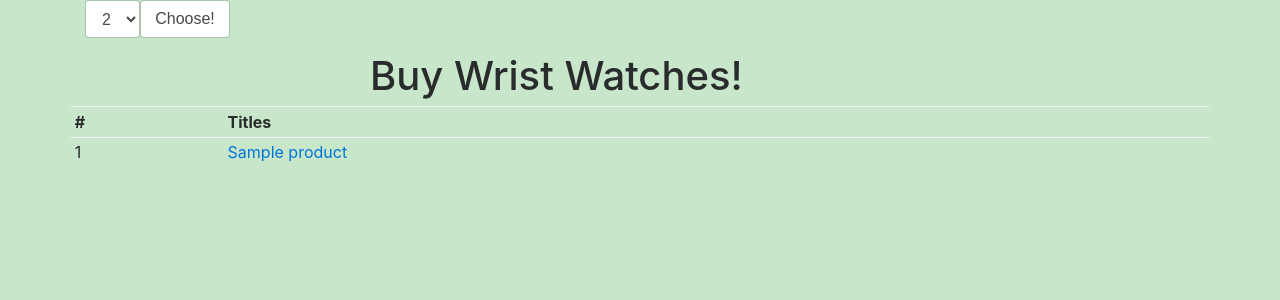
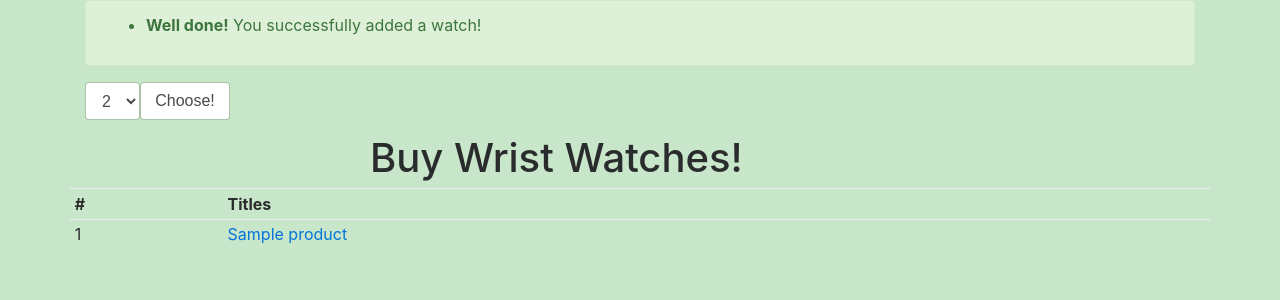
Before and after one commit to smanjil/Django2_Heroku, a Django app: page /genericviews/ in a window 1280 px wide. Shown: the part 56-356 px from the top of the page. Run offline with Django 3.2, Linux system fonts and the light colour scheme; tables that the repository leaves empty hold one stand-in row (values such as "Sample post"); one stand-in notice (Sample message) is shown; some libraries are stand-ins or nearby versions.

Commit message:
redirect after form submission, and successful message shown

```diff
--- a/genericviews/views.py
+++ b/genericviews/views.py
@@ -1,8 +1,9 @@
 # -*- coding: utf-8 -*-
 from __future__ import unicode_literals
 
-from django.shortcuts import render
+from django.shortcuts import render, HttpResponseRedirect
 from django.views import generic
+from django.contrib import messages
 
 # Create your views here.
 
@@ -23,7 +24,8 @@ def makeentry(request):
 
         form = ProductForm()
 
-        return render(request, 'genericviews/makeentry.html', {'form': form})
+        messages.add_message(request, messages.SUCCESS, 'redirect')
+        return HttpResponseRedirect('/genericviews/')
     else:
         form = ProductForm()
         return render(request, 'genericviews/makeentry.html', {'form': form})
--- a/templates/genericviews/index.html
+++ b/templates/genericviews/index.html
@@ -8,6 +8,18 @@
 
 {% block content %}
 	<div class="container">
+		<div class="alert alert-success" role="alert">
+			{% if messages %}
+				<ul class="messages">
+					{% for message in messages %}
+						<li{% if message.tags %} class="{{ message.tags }}"{% endif %}>
+							<strong>Well done!</strong> You successfully added a watch!
+						</li>
+					{% endfor %}
+				</ul>
+			{% endif %}
+		</div>
+
 		<div class="row">
 			<div class="col-6 col-sm-3">
 				<form class="form-inline" action="{% url 'genericviews:index' %}" method="get">
```
